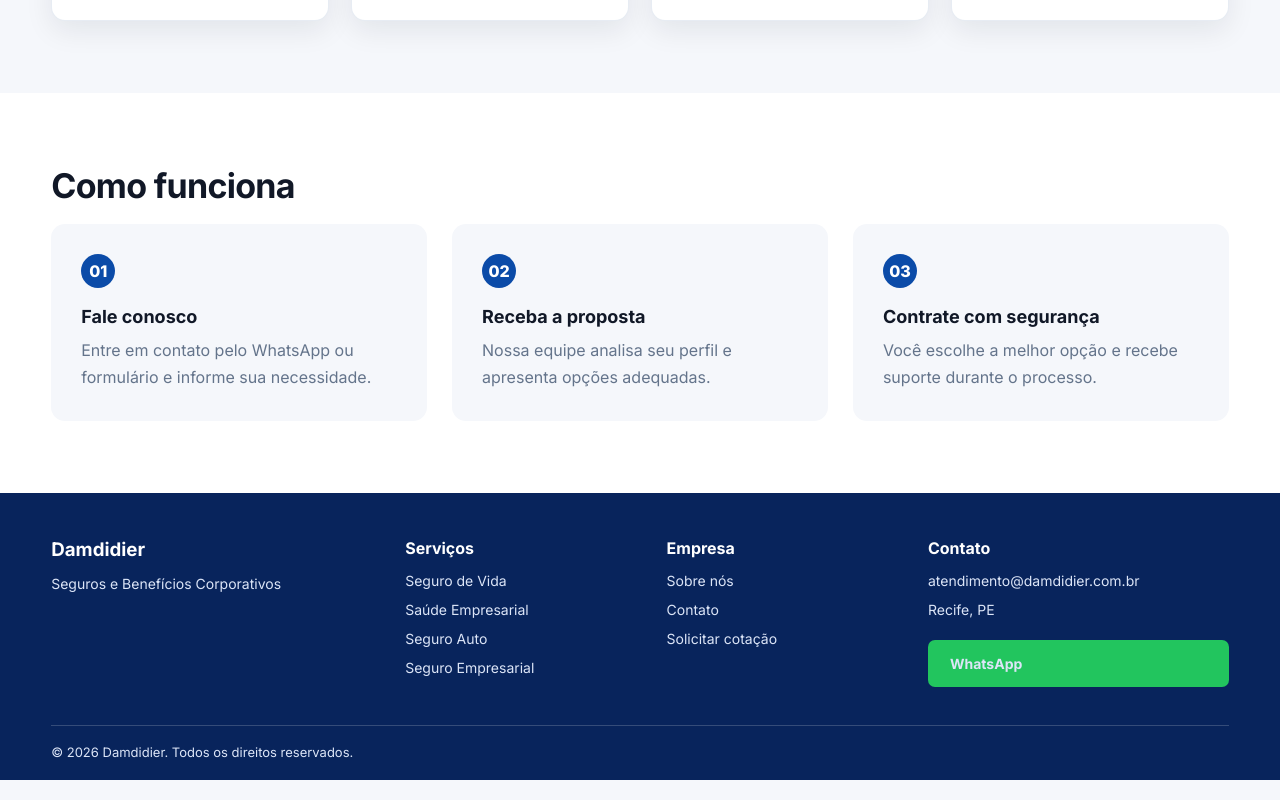
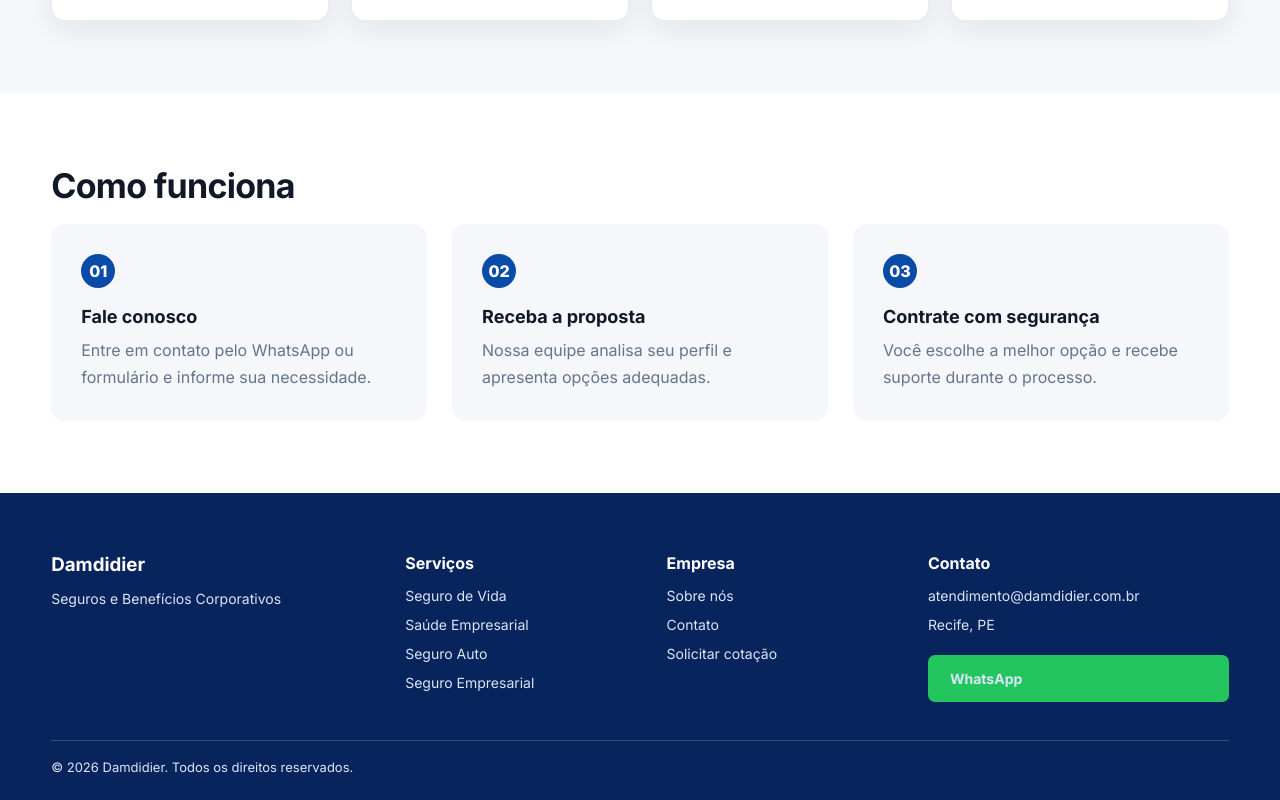
Before and after one commit to joaomps11/project-damdidier-site, a Next.js app: page / in a window 1280 px wide. Shown: the part 1076-1876 px from the top of the page. Built offline with nearby package versions, Linux system fonts and the light colour scheme.

Commit message:
Update globals.css

```diff
--- a/app/globals.css
+++ b/app/globals.css
@@ -495,13 +495,14 @@ a {
 .footer {
   background: #08245c;
   color: #ffffff;
-  padding: 45px 0 20px;
+  padding: 60px 0 25px;
 }
 
 .footer-grid {
   display: grid;
   grid-template-columns: 1.4fr 1fr 1fr 1.3fr;
   gap: 30px;
+  align-items: start;
 }
 
 .footer h3,
@@ -553,6 +554,8 @@ a {
 
   .section h2 {
     font-size: 28px;
+    font-weight: 800;
+line-height: 1.15;
   }
 
   .nav .btn-yellow {
```
